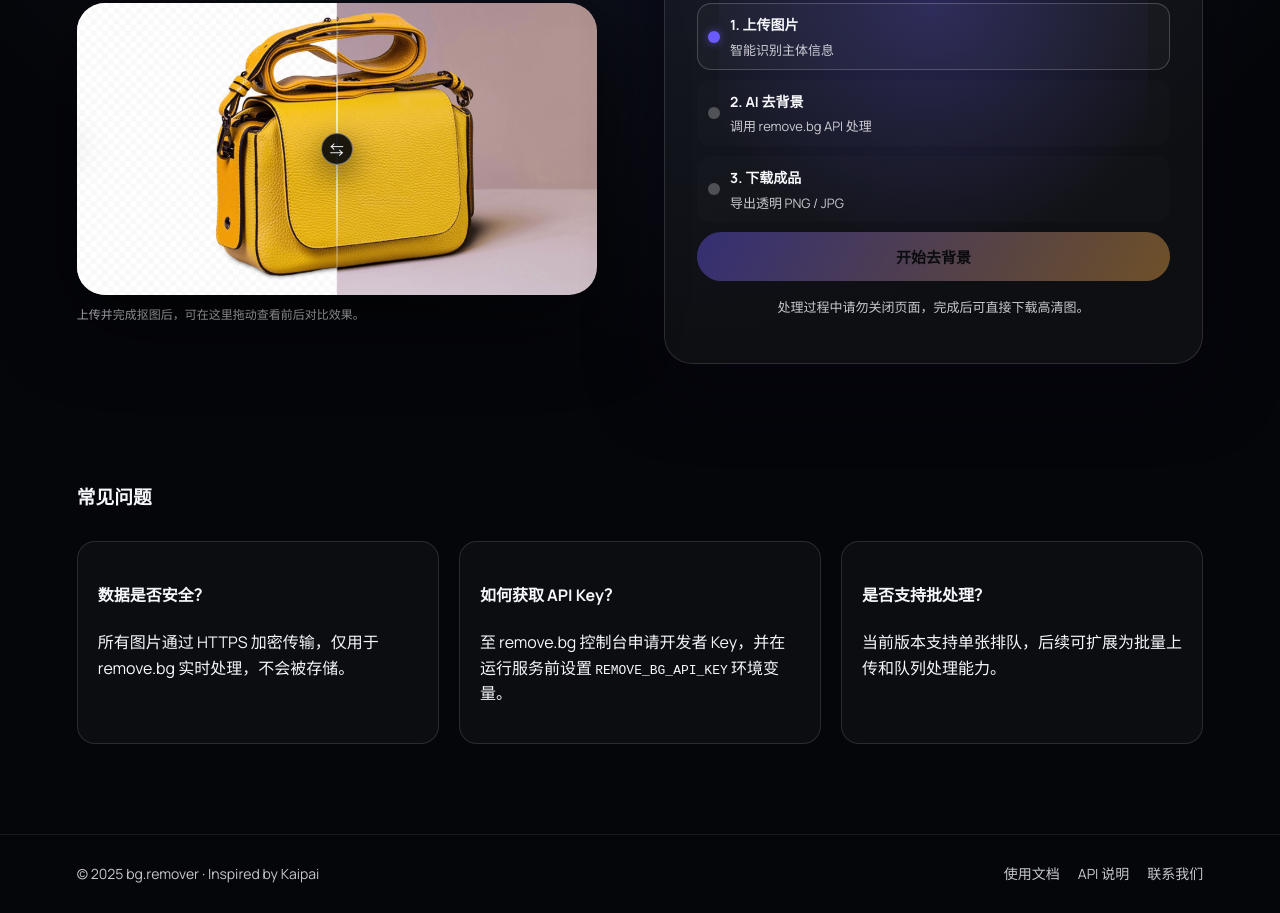
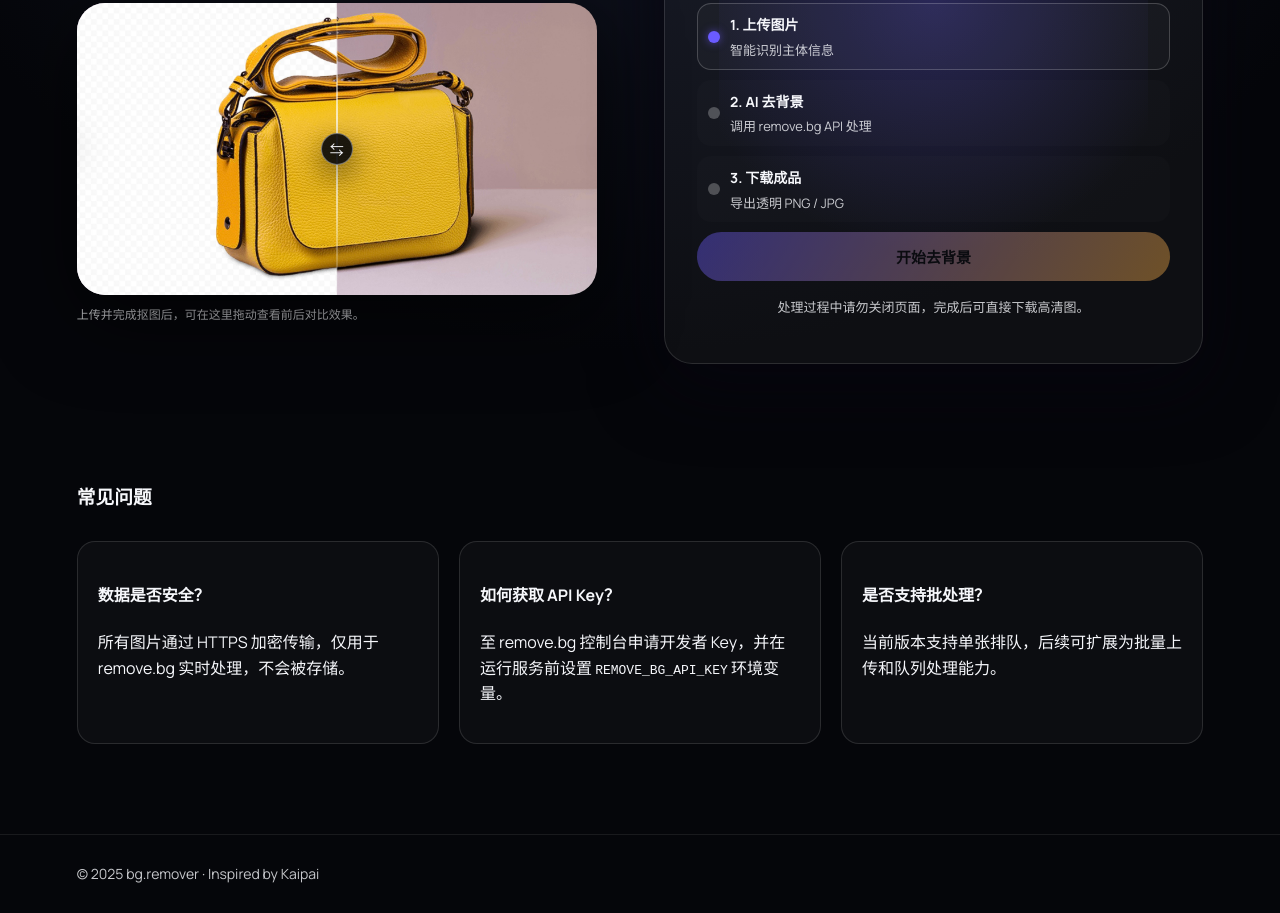
Before and after one commit to chenqingbin1024-dev/bg.remover, a website: page public/index.html in a window 1280 px wide. Shown: the part 503-1416 px from the top of the page. Drawn offline with Linux system fonts and the light colour scheme.

Commit message:
去掉页脚部分内容

```diff
--- a/public/index.html
+++ b/public/index.html
@@ -210,11 +210,6 @@
 
     <footer>
       <span>© 2025 bg.remover · Inspired by Kaipai</span>
-      <div class="socials">
-        <a href="#">使用文档</a>
-        <a href="#">API 说明</a>
-        <a href="#">联系我们</a>
-      </div>
     </footer>
 
     <div class="toast" id="toast" hidden>
```
